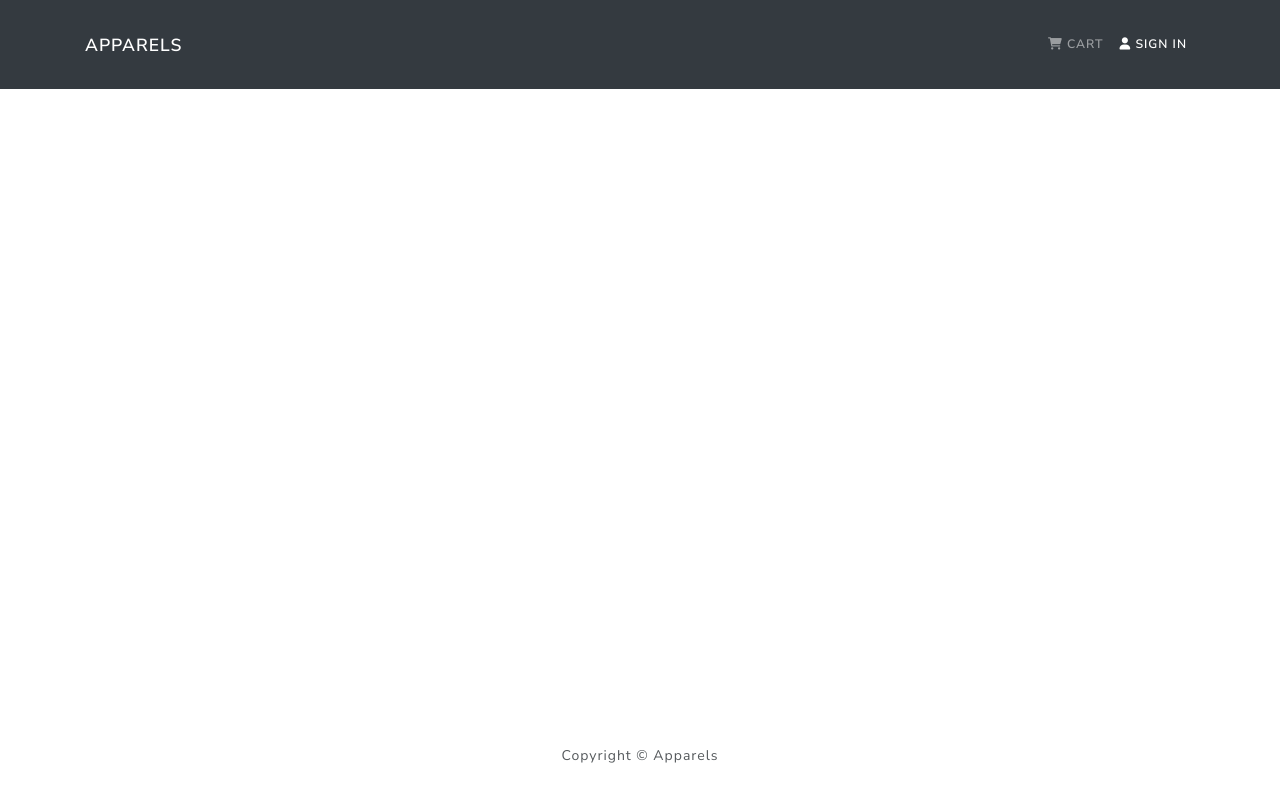
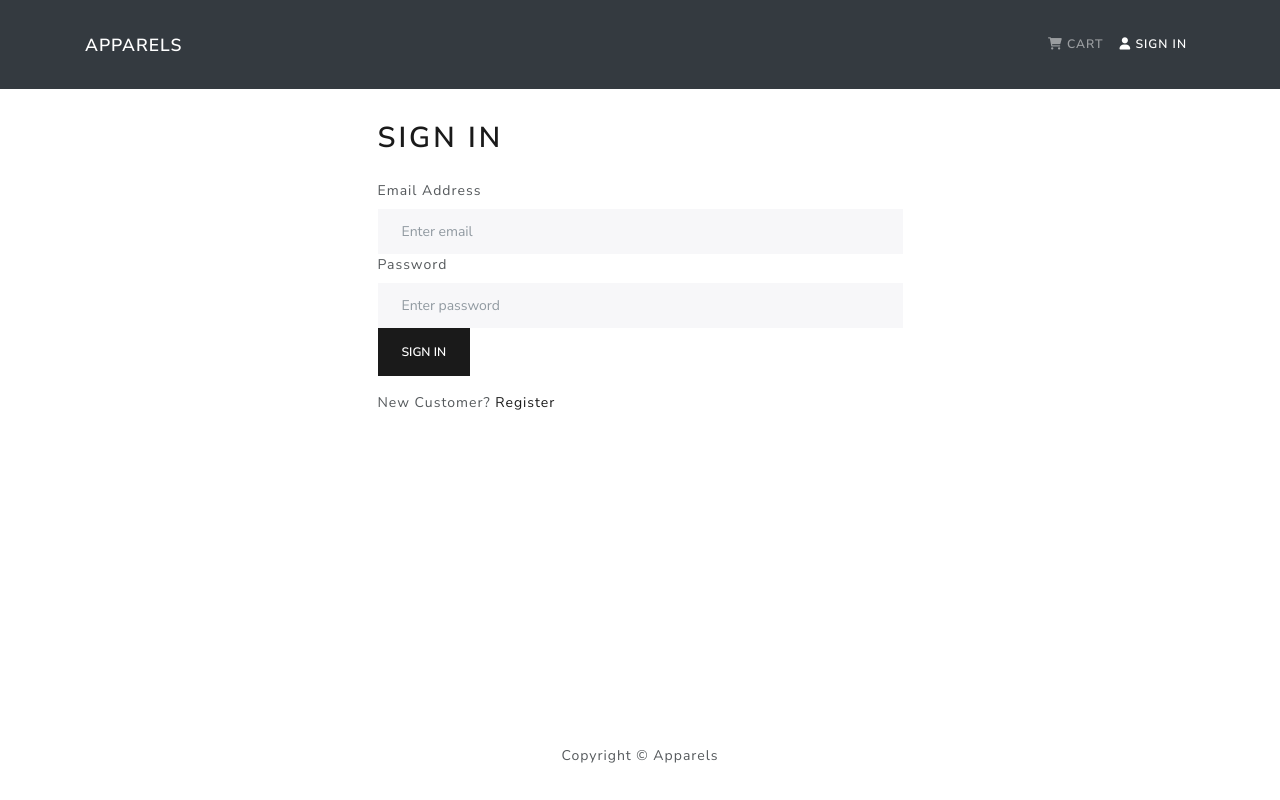
Before and after one commit to pfern0209/Apparels-E-Commerce, a React (Create React App) app in the folder frontend/: page /login in a window 1280 px wide. Built offline with nearby package versions, Linux system fonts and the light colour scheme.

Commit message:
Added Logout Functionality

```diff
--- a/frontend/src/App.js
+++ b/frontend/src/App.js
@@ -5,6 +5,7 @@
 import HomeScreen from "./screens/HomeScreen";
 import ProductScreen from './screens/ProductScreen';
 import CartScreen from './screens/CartScreen';
+import LoginScreen from './screens/LoginScreen'
 
 const App= () => {
   return (
@@ -13,9 +14,9 @@
     <main className="py-3">
     <Container>
       <Routes>
-        <Route exact path="/" element={
+        <Route path="/login" element={
           <>
-            <HomeScreen/>
+            <LoginScreen/>
           </>
         }>
         </Route>
@@ -31,6 +32,15 @@
           <Route path=':id' element={<CartScreen />} />
           <Route path='' element={<CartScreen />} />
         </Route>
+
+        <Route exact path="/" element={
+          <>
+            <HomeScreen/>
+          </>
+        }>
+        </Route>
+
+
       </Routes>
 
     </Container>
--- a/frontend/src/actions/userActions.js
+++ b/frontend/src/actions/userActions.js
@@ -29,3 +29,10 @@
     })
   }
 }
+
+export const logout=()=>(dispatch)=>{
+  localStorage.removeItem('userInfo')
+  dispatch({
+      type:USER_LOGOUT
+    })
+}
--- /dev/null
+++ b/frontend/src/components/FormContainer.js
@@ -0,0 +1,15 @@
+import {Container, Row, Col} from 'react-bootstrap'
+
+const FormContainer = ({children}) => {
+  return (
+    <Container>
+      <Row className="justify-content-md-center">
+        <Col xs={12} md={6}>
+          {children}
+        </Col>
+      </Row>
+    </Container>
+  )
+}
+
+export default FormContainer
--- a/frontend/src/components/Header.js
+++ b/frontend/src/components/Header.js
@@ -1,7 +1,18 @@
-import { Navbar,Nav,Container } from "react-bootstrap"
+import { Navbar,Nav,Container, NavDropdown } from "react-bootstrap"
+import {useDispatch, useSelector} from 'react-redux'
 import {LinkContainer} from "react-router-bootstrap"
+import { logout } from '../actions/userActions'
 
 const Header = () => {
+  const dispatch=useDispatch()
+
+  const userLogin=useSelector(state=>state.userLogin)
+  const { userInfo }=userLogin
+
+  const logoutHandler=()=>{
+    dispatch(logout());
+  }
+
   return (
     <header>
     <Navbar bg="dark" variant="dark" expand="lg" collapseOnSelect>
@@ -15,9 +26,19 @@
           <LinkContainer to="/cart">
             <Nav.Link> <i className="fas fa-shopping-cart"></i> Cart</Nav.Link>
           </LinkContainer>
+          {userInfo ? (
+            <NavDropdown title={userInfo.name} id="username">
+              <LinkContainer to="/profile">
+                <NavDropdown.Item>Profile</NavDropdown.Item>
+              </LinkContainer>
+              <NavDropdown.Item onClick={logoutHandler}>Logout</NavDropdown.Item>
+            </NavDropdown>
+          ):
           <LinkContainer to="/login">
             <Nav.Link><i className="fas fa-user"></i> Sign in</Nav.Link>
           </LinkContainer>
+          }
+
           </Nav>
         </Navbar.Collapse>
       </Container>
--- /dev/null
+++ b/frontend/src/screens/LoginScreen.js
@@ -0,0 +1,67 @@
+import { useState , useEffect } from 'react'
+import {Link,useLocation,useNavigate} from 'react-router-dom'
+import {Form, Row, Col, Button} from 'react-bootstrap'
+import {useDispatch, useSelector} from 'react-redux'
+import Message from "../components/Message"
+import Loader from "../components/Loader"
+import { login } from '../actions/userActions'
+import FormContainer from '../components/FormContainer'
+
+const LoginScreen = () => {
+
+  console.log("ON LOGIN Screen")
+  const[email,setEmail]=useState('')
+  const[password,setPassword]=useState('')
+  const location = useLocation();
+  const navigate=useNavigate();
+
+  const dispatch=useDispatch()
+
+  const userLogin=useSelector(state=>state.userLogin)
+  const {loading,error,userInfo}=userLogin
+
+  const redirect= location.search?location.search.split('=')[1]:'/'
+
+  useEffect(()=>{
+    if(userInfo){
+      navigate(redirect)
+    }
+  },[navigate,userInfo,redirect])
+
+
+  const submitHandler=(e)=>{
+    e.preventDefault()
+    dispatch(login(email,password))
+  }
+
+  return (
+    <FormContainer>
+      <h1>Sign in</h1>
+      {error && <Message variant="danger">{error}</Message>}
+      {loading && <Loader/>}
+      <Form onSubmit={submitHandler}>
+        <Form.Group controlId="email">
+          <Form.Label>Email Address</Form.Label>
+          <Form.Control type='email' placeholder="Enter email" value={email} onChange={(e)=>setEmail(e.target.value)}></Form.Control>
+        </Form.Group>
+
+        <Form.Group controlId="Password">
+          <Form.Label>Password</Form.Label>
+          <Form.Control type='password' placeholder="Enter password" value={password} onChange={(e)=>setPassword(e.target.value)}></Form.Control>
+        </Form.Group>
+
+        <Button type='submit' variant='primary'>
+          Sign In
+        </Button>
+      </Form>
+
+      <Row className='py-3'>
+        <Col>
+          New Customer? <Link to={redirect?`/register?redirect=${redirect}`:'/register'}>Register</Link>
+        </Col>
+      </Row>
+    </FormContainer>
+  )
+}
+
+export default LoginScreen
```
